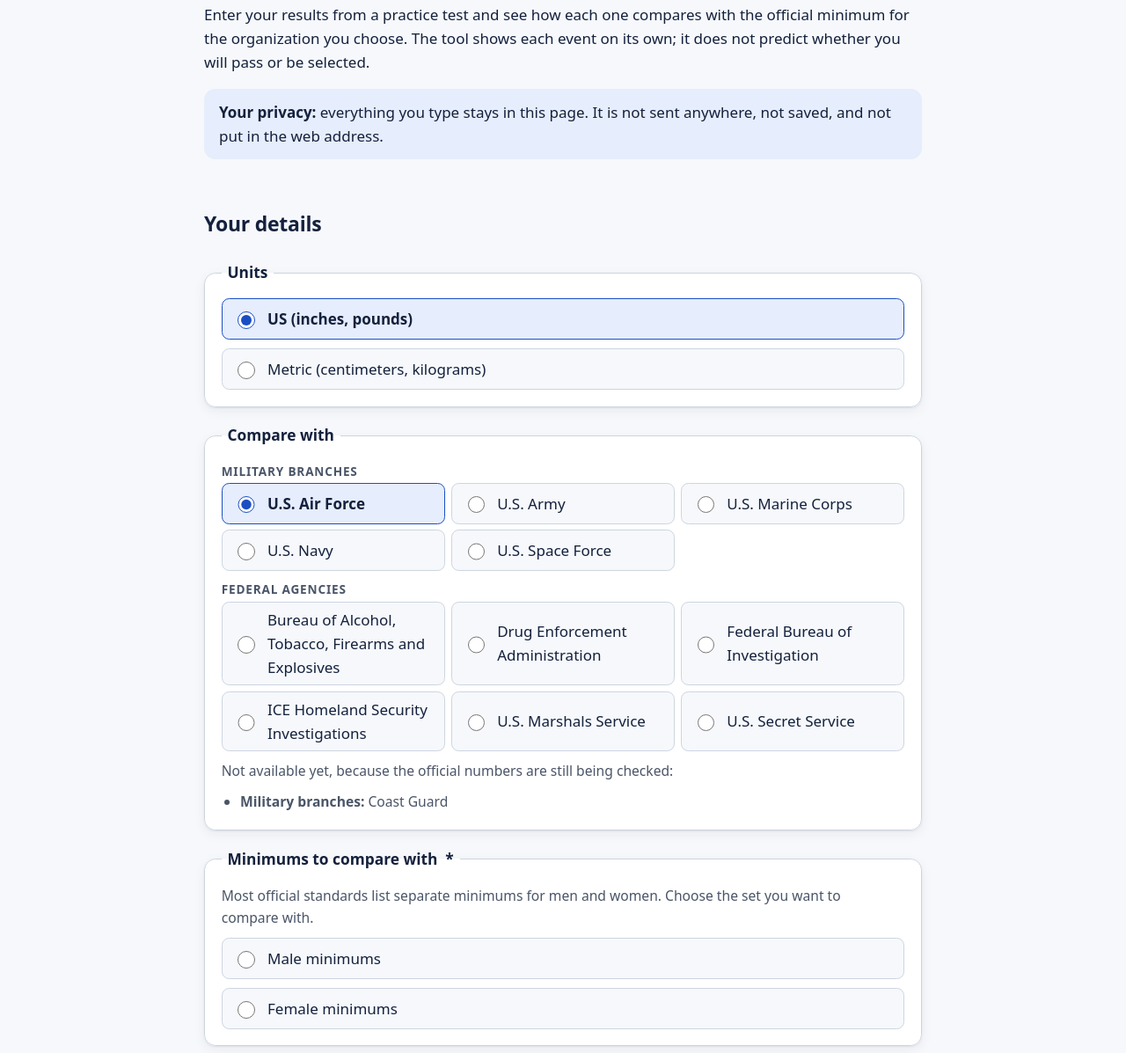
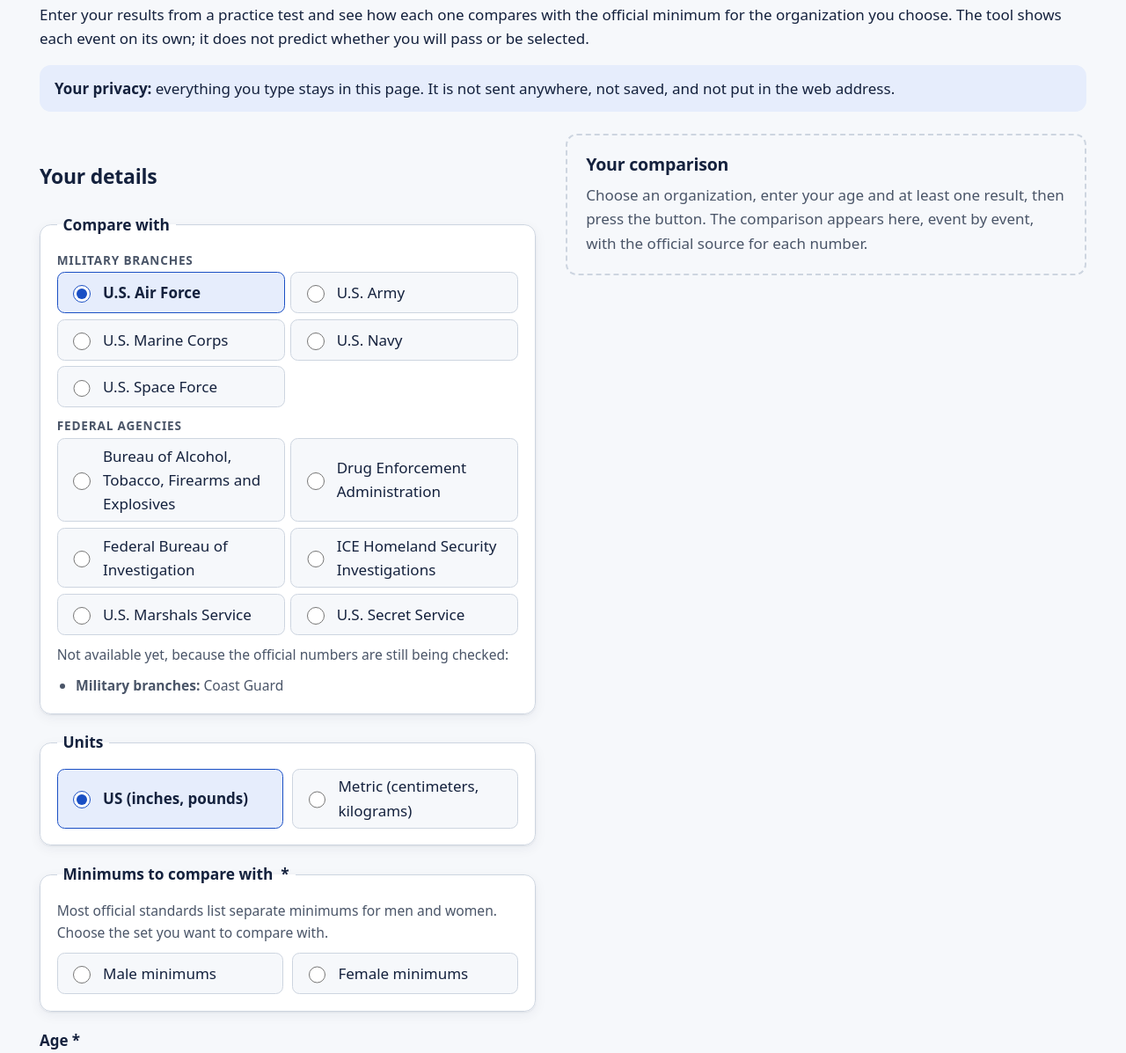
Before and after one commit to xafer14/1811-prep, an Astro site: page /readiness in a window 1280 px wide. Shown: the part 163-1360 px from the top of the page at 88% size. Built offline with nearby package versions, Linux system fonts and the light colour scheme; Astro itself is replaced by a stand-in of ours.

Commit message:
style: two-column readiness tool with inline option groups
Form on the left and results on the right from 64rem up, with a placeholder
before the first comparison. Units and the minimums set sit side by side, the
age field is narrow and the page uses the wide layout.

Co-Authored-By: Claude Sonnet 5.5 <noreply@anthropic.com>

```diff
--- a/src/components/Readiness.svelte
+++ b/src/components/Readiness.svelte
@@ -360,6 +360,7 @@
   </div>
 {/snippet}
 
+<div class="layout">
   <form class="tool" method="post" novalidate aria-labelledby="form-title" onsubmit={onSubmit}>
     <h2 id="form-title">Your details</h2>
 
@@ -376,30 +377,6 @@
         </ul>
       </div>
     {/if}
-
-  <fieldset>
-    <legend>Units</legend>
-    <label class="choice">
-      <input
-        type="radio"
-        name="units"
-        value="us"
-        checked={system === 'us'}
-        onchange={() => changeSystem('us')}
-      />
-      US (inches, pounds)
-    </label>
-    <label class="choice">
-      <input
-        type="radio"
-        name="units"
-        value="metric"
-        checked={system === 'metric'}
-        onchange={() => changeSystem('metric')}
-      />
-      Metric (centimeters, kilograms)
-    </label>
-  </fieldset>
 
     <fieldset>
       <legend>Compare with</legend>
@@ -437,7 +414,31 @@
       {/if}
     </fieldset>
 
-  <fieldset aria-describedby="sex-hint">
+    <fieldset class="inline">
+      <legend>Units</legend>
+      <label class="choice">
+        <input
+          type="radio"
+          name="units"
+          value="us"
+          checked={system === 'us'}
+          onchange={() => changeSystem('us')}
+        />
+        US (inches, pounds)
+      </label>
+      <label class="choice">
+        <input
+          type="radio"
+          name="units"
+          value="metric"
+          checked={system === 'metric'}
+          onchange={() => changeSystem('metric')}
+        />
+        Metric (centimeters, kilograms)
+      </label>
+    </fieldset>
+
+    <fieldset class="inline" aria-describedby="sex-hint">
       <legend>Minimums to compare with <span class="req" aria-hidden="true">*</span></legend>
       <p class="hint" id="sex-hint">
         Most official standards list separate minimums for men and women. Choose the set you want to
@@ -524,10 +525,11 @@
         <p class="hint">
           {#if standard.groups.length > 0}
             This test is scored in points. Fill in the events you have tested, one for each part; if
-          you fill in more than one for a part, the best one counts. The waist-to-height ratio below
-          adds its own points.
+            you fill in more than one for a part, the best one counts. The waist-to-height ratio
+            below adds its own points.
           {:else}
-          This test is scored in points. Fill in the events you have tested; leave the others empty.
+            This test is scored in points. Fill in the events you have tested; leave the others
+            empty.
           {/if}
         </p>
         {#each standard.events as event (event.id)}
@@ -561,6 +563,7 @@
     <button type="submit">Compare with the official minimums</button>
   </form>
 
+  <div class="side">
     {#if results}
       <section class="results" aria-labelledby="results-title">
         <h2 id="results-title" tabindex="-1" bind:this={resultsHeading}>
@@ -577,13 +580,18 @@
           {#if item.result.scoredCount > 0}
             <p class="count">
               {#if item.result.groups.length > 0}
-            {item.result.scoredCount} of {item.result.totalCount} parts scored. Points counted so far:
-            {item.result.totalPoints} of {item.result.groups.reduce((s, g) => s + g.maxPoints, 0)}.
+                {item.result.scoredCount} of {item.result.totalCount} parts scored. Points counted so
+                far:
+                {item.result.totalPoints} of {item.result.groups.reduce(
+                  (s, g) => s + g.maxPoints,
+                  0,
+                )}.
                 {#if item.result.eventsBelowMinimum > 0}
                   {plural(item.result.eventsBelowMinimum, 'part')} below the minimum, which scores zero.
                 {/if}
               {:else}
-            {item.result.scoredCount} of {item.result.totalCount} events scored. Points counted so far:
+                {item.result.scoredCount} of {item.result.totalCount} events scored. Points counted so
+                far:
                 {item.result.totalPoints}.
                 {#if item.result.eventsBelowMinimum > 0}
                   {plural(item.result.eventsBelowMinimum, 'event')} below the per-event minimum of
@@ -661,7 +669,8 @@
               <p class="notice">
                 The total is enough, but {item.result.eventsBelowMinimum === 1
                   ? 'one event is'
-              : `${item.result.eventsBelowMinimum} events are`} below its minimum, which fails the test.
+                  : `${item.result.eventsBelowMinimum} events are`} below its minimum, which fails the
+                test.
               </p>
             {/if}
           {/if}
@@ -739,13 +748,15 @@
           <h3>{entry.rule.name}</h3>
           <p class="status-line">
             <span class={`status ${entry.result.status === 'within' ? 'meets' : 'below'}`}>
-          <span class="sym" aria-hidden="true">{entry.result.status === 'within' ? '✓' : '✗'}</span>
+              <span class="sym" aria-hidden="true">
+                {entry.result.status === 'within' ? '✓' : '✗'}
+              </span>
               {entry.result.status === 'within' ? 'Within the limit' : 'Not within the limit'}
             </span>
           </p>
           <p class="detail">
-        Your waist-to-height ratio is {entry.result.ratio.toFixed(4)} (waist divided by height). The limit
-        is {entry.result.atLimit === 'within'
+            Your waist-to-height ratio is {entry.result.ratio.toFixed(4)} (waist divided by height). The
+            limit is {entry.result.atLimit === 'within'
               ? `${entry.result.limit} or less`
               : `below ${entry.result.limit}`}.
             {#if entry.result.usedWaistInches !== undefined && entry.result.usedHeightInches !== undefined}
@@ -768,8 +779,8 @@
             </ul>
           {/if}
           <p class="source">
-        Source: {entry.rule.source.document}. Checked against the official document on {entry.rule
-          .source.verifiedAt}.
+            Source: {entry.rule.source.document}. Checked against the official document on {entry
+              .rule.source.verifiedAt}.
             {#if entry.rule.source.url}
               <a href={entry.rule.source.url} target="_blank" rel="noopener noreferrer">
                 Official source (opens in a new tab)
@@ -781,8 +792,8 @@
         {#if results.bmi !== undefined}
           <h3>Body mass index (information only)</h3>
           <p class="detail">
-        Your BMI is {results.bmi.toFixed(1)}. BMI does not measure fitness and is not used to judge
-        any result above.
+            Your BMI is {results.bmi.toFixed(1)}. BMI does not measure fitness and is not used to
+            judge any result above.
           </p>
         {/if}
 
@@ -794,13 +805,23 @@
         {/if}
 
         <p class="disclaimer">
-      This is a comparison of numbers you typed with published minimums. It is not medical advice
-      and does not predict whether you will be selected. If you feel pain, dizziness or chest
-      discomfort while testing, stop and talk to a health professional. Check the official source
-      before you rely on any number.
+          This is a comparison of numbers you typed with published minimums. It is not medical
+          advice and does not predict whether you will be selected. If you feel pain, dizziness or
+          chest discomfort while testing, stop and talk to a health professional. Check the official
+          source before you rely on any number.
         </p>
       </section>
+    {:else}
+      <aside class="placeholder" aria-labelledby="placeholder-title">
+        <h2 id="placeholder-title">Your comparison</h2>
+        <p>
+          Choose an organization, enter your age and at least one result, then press the button. The
+          comparison appears here, event by event, with the official source for each number.
+        </p>
+      </aside>
     {/if}
+  </div>
+</div>
 
 <style>
   fieldset {
@@ -903,6 +924,58 @@
     color: var(--warn);
     font-weight: 600;
     font-size: 0.95rem;
+  }
+
+  .layout {
+    display: grid;
+    gap: 1.5rem;
+    align-items: start;
+  }
+
+  @media (min-width: 64rem) {
+    .layout {
+      grid-template-columns: minmax(0, 1fr) minmax(0, 1.05fr);
+      gap: 2rem;
+    }
+
+    .side .results {
+      margin-block-start: 0;
+    }
+  }
+
+  .placeholder {
+    padding: 1.25rem;
+    border: 2px dashed var(--border);
+    border-radius: var(--radius);
+    color: var(--muted);
+  }
+
+  .placeholder h2 {
+    margin-block: 0 0.5rem;
+    font-size: 1.15rem;
+    color: var(--fg);
+  }
+
+  .placeholder p {
+    margin: 0;
+  }
+
+  fieldset.inline {
+    grid-template-columns: repeat(auto-fit, minmax(11rem, 1fr));
+  }
+
+  fieldset.inline > legend,
+  fieldset.inline > .hint,
+  fieldset.inline > .error {
+    grid-column: 1 / -1;
+  }
+
+  .field input[type='text'] {
+    max-inline-size: 16rem;
+  }
+
+  #f-age {
+    max-inline-size: 8rem;
   }
 
   .tool,
--- a/src/pages/readiness.astro
+++ b/src/pages/readiness.astro
@@ -10,6 +10,7 @@ const bodyRules = (await getCollection('bodyComposition')).map((entry) => entry.
 ---
 
 <Base
+  wide
   title="Readiness tool | 1811 Prep"
   description="Compare your fitness test results and waist-to-height ratio with the official minimums."
 >
```
Lines whose indentation alone changed are shown as unchanged.
